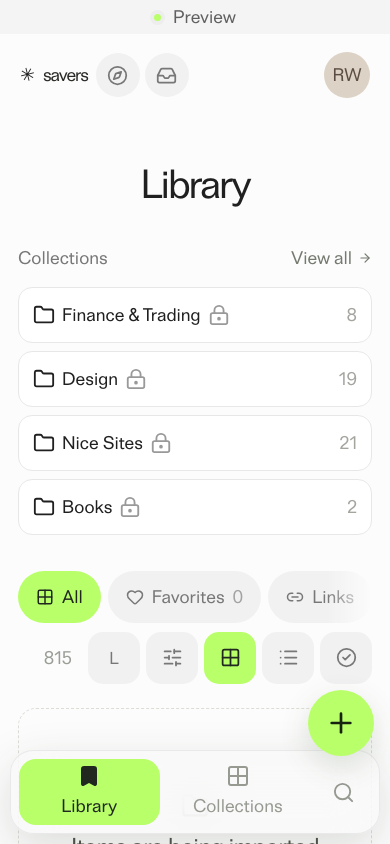
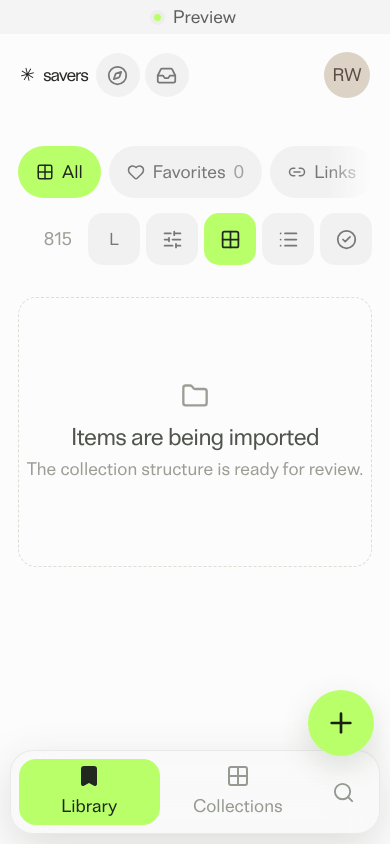
Before and after one commit to ryanwaller/savers, a Next.js app: page /rebuild in a window 390 px wide. Shown: the top 844 px of the page. Built offline with nearby package versions, Linux system fonts and the light colour scheme.

Commit message:
Align library and collection layouts with inset overlays

```diff
--- a/app/rebuild/preview.tsx
+++ b/app/rebuild/preview.tsx
@@ -517,7 +517,7 @@ export default function RebuildPreview({
   const publicAccounts = [...new Map(publicRelatedCards.filter((item) => item.isPrivate === false && item.owner).map((item) => [item.owner!.id, item.owner!])).values()];
   const activeProfile = publicAccounts.find((account) => account.id === profileId);
   const isOwnProfile = profileId === "self";
-  const profileName = isOwnProfile ? "Your profile" : activeProfile?.name || "";
+  const profileName = isOwnProfile ? "Ryan Waller" : activeProfile?.name || "";
   const profileCards = publicCards.filter((item) => isOwnProfile ? !item.owner : item.owner?.id === profileId);
   const profileCollections = isOwnProfile ? allCollections.filter((item) => !item.parentId && item.isPrivate === false) : [];
   const discoverCards = publicCards.filter((item) => {
@@ -965,7 +965,7 @@ export default function RebuildPreview({
           <span>savers</span>
         </button>
         <nav className="rb-social-nav" aria-label="Social navigation">
-          <button className={destination === "discover" ? "active" : ""} onClick={() => navigate("discover")} aria-label="Discover"><Compass size={21} /><span>Discover</span></button>
+          <button className={destination === "discover" ? "active" : ""} onClick={() => navigate("discover")} aria-label={profileId ? "Back to Discover" : "Discover"}>{profileId ? <ArrowLeft size={21} /> : <Compass size={21} />}<span>Discover</span></button>
           <button className={destination === "inbox" ? "active" : ""} onClick={() => navigate("inbox")} aria-label="Inbox"><InboxIcon size={21} /><span>Inbox</span></button>
         </nav>
         <div className="rb-top-actions">
@@ -1045,40 +1045,16 @@ export default function RebuildPreview({
                 <ArrowLeft size={17} /> {parentCollection?.name || "All cards"}
               </button>
             )}
-            <div className="rb-page-heading">
+            {collection && <div className="rb-page-heading">
               <div className="rb-heading-line">
-                <h1>{collection ? collection.name : "Library"}</h1>
-                {collection && <button className="rb-heading-privacy" onClick={() => toggleCollectionPrivacy(collection.id)} aria-label={`${collection.isPrivate === false ? "Make private" : "Make public"}: ${collection.name}`} title={collection.isPrivate === false ? "Public in this preview" : "Private in this preview"}>{collection.isPrivate === false ? <Unlock size={20} /> : <LockKeyhole size={20} />}</button>}
+                <h1>{collection.name}</h1>
+                <button className="rb-heading-privacy" onClick={() => toggleCollectionPrivacy(collection.id)} aria-label={`${collection.isPrivate === false ? "Make private" : "Make public"}: ${collection.name}`} title={collection.isPrivate === false ? "Public in this preview" : "Private in this preview"}>{collection.isPrivate === false ? <Unlock size={20} /> : <LockKeyhole size={20} />}</button>
               </div>
               {collection?.description && <p>{collection.description}</p>}
               {collection?.group === "smart" && <button className="rb-edit-rules" onClick={() => openSmartEditor(collection.id)}>Edit rules</button>}
-            </div>
-            {!collection && (
-              <div className="rb-collection-rail">
-                <div className="rb-section-intro">
-                  <span>Collections</span>
-                  <button onClick={() => navigate("collections")}>View all <ArrowRight size={14} /></button>
-                </div>
-                <div className="rb-rail-items">
-                  {allCollections.filter((item) => !item.parentId && (item.group || "links") === "links").slice(0, 4).map((item) => (
-                    <button
-                      key={item.id}
-                      className="rb-rail-item"
-                      onClick={() => setSelectedCollection(item.id)}
-                    >
-                      {item.image ? <img src={item.image} alt="" /> : <Folder size={20} />}
-                      <span>{item.name}</span>
-                      {item.isPrivate !== false && <LockKeyhole className="rb-folder-lock" size={16} aria-label="Private" />}
-                      <span className="rb-rail-count">
-                        {displayCount(item) ?? ""}
-                      </span>
-                    </button>
-                  ))}
-                </div>
-              </div>
-            )}
+            </div>}
             {collection && subcollections.length > 0 && <section className="rb-subfolder-section"><h2>Subfolders</h2><div className="rb-collection-preview-list">{subcollections.map(renderCollectionPreview)}</div></section>}
-            <div className="rb-library-toolbar">
+            <div className={`rb-library-toolbar ${collection ? "" : "rb-root-controls"}`}>
               <div className={`rb-filter-group ${filterHasMore ? "rb-filter-fade-right" : ""}`} ref={filterRef} data-scroll-fade="x">
                 {(["all", "favorites", "link", "social", "image", "note", "file"] as Filter[]).map(
                   (kind) => (
@@ -1199,11 +1175,7 @@ export default function RebuildPreview({
 
         {destination === "collections" && (
           <>
-            <div className="rb-page-heading rb-collections-heading">
-              <h1>{collectionGroup === "tags" ? "Tags" : "Collections"}</h1>
-              <span>{collectionGroup === "tags" ? tagCounts.length : allCollections.filter((item) => (item.group || "links") === collectionGroup).length}</span>
-            </div>
-            <div className="rb-collections-controls">
+            <div className="rb-collections-controls rb-root-controls">
               <div className="rb-collection-groups" role="group" aria-label="Collection type">
                 {(["links", "images", "smart", "tags"] as const).map((group) => (
                   <button
@@ -1216,6 +1188,7 @@ export default function RebuildPreview({
                 ))}
               </div>
               <div className="rb-collections-head">
+                <span className="rb-collections-count">{collectionGroup === "tags" ? tagCounts.length : allCollections.filter((item) => (item.group || "links") === collectionGroup).length}</span>
                 {collectionGroup === "tags" ? (
                   <button onClick={() => setTagOrder((order) => order === "popular" ? "name" : "popular")}>
                     <SlidersHorizontal size={18} /> {tagOrder === "popular" ? "Most used" : "By name"}
@@ -1239,13 +1212,12 @@ export default function RebuildPreview({
         {destination === "discover" && (
           <section className="rb-discover-page">
             {(activeProfile || isOwnProfile) ? (
-              <div className="rb-profile-page">
-                <div className="rb-profile-toolbar">
-                  <button className="rb-profile-back" onClick={() => setProfileId(null)} aria-label="Back to Discover"><ArrowLeft size={22} /></button>
-                  {activeProfile && <button className={followedAccountIds.includes(activeProfile.id) ? "rb-follow-button following" : "rb-follow-button"} onClick={() => toggleFollow(activeProfile.id)}>{followedAccountIds.includes(activeProfile.id) ? "Following" : "Follow"}</button>}
-                </div>
+              <div className={`rb-profile-page ${isOwnProfile ? "rb-profile-page-own" : ""}`}>
+                {activeProfile && <div className="rb-profile-toolbar">
+                  <button className={followedAccountIds.includes(activeProfile.id) ? "rb-follow-button following" : "rb-follow-button"} onClick={() => toggleFollow(activeProfile.id)}>{followedAccountIds.includes(activeProfile.id) ? "Following" : "Follow"}</button>
+                </div>}
                 <div className="rb-profile-center">
-                  <div className="rb-profile-identity">
+                  <div className={`rb-profile-identity ${isOwnProfile ? "rb-own-profile" : ""}`}>
                     {activeProfile?.avatar ? <img src={activeProfile.avatar} alt="" /> : <span>{isOwnProfile ? "RW" : profileName.slice(0, 1)}</span>}
                     <h1>{profileName}</h1>
                     <span>{profileCards.length} public {profileCards.length === 1 ? "card" : "cards"}</span>
@@ -1410,7 +1382,7 @@ export default function RebuildPreview({
               onClick={closeDetail}
               aria-label="Close item"
             >
-              <ArrowLeft size={21} />
+              <X size={21} />
             </button>
             <div>
               {activeCardIsOwn && <button onClick={() => togglePrivacy(activeCard.id)} aria-label={activeCard.isPrivate === false ? "Make private" : "Make public"} title={activeCard.isPrivate === false ? "Public in this preview" : "Private in this preview"}>
@@ -1541,9 +1513,10 @@ export default function RebuildPreview({
       )}
 
       {activeCard && relatedFeedOpen && (
+        <div className="rb-related-feed-backdrop" onMouseDown={(event) => { if (event.target === event.currentTarget) { setRelatedFeedOpen(false); setRelatedSelecting(false); setSelectedRelatedIds([]); } }}>
         <div className="rb-related-feed" role="dialog" aria-modal="true" aria-label="More related cards">
           <div className="rb-related-feed-top">
-            <button onClick={() => { setRelatedFeedOpen(false); setRelatedSelecting(false); setSelectedRelatedIds([]); }} aria-label="Back to card"><ArrowLeft size={23} /></button>
+            <button onClick={() => { setRelatedFeedOpen(false); setRelatedSelecting(false); setSelectedRelatedIds([]); }} aria-label="Close related cards"><X size={23} /></button>
             <div className="rb-related-feed-tabs" role="group" aria-label="Related card source">
               {(["all", "yours", "others"] as const).map((scope) => <button key={scope} className={relatedScope === scope ? "active" : ""} onClick={() => setRelatedScope(scope)}>{scope === "all" ? "All" : scope === "yours" ? "Yours" : "Others"}</button>)}
             </div>
@@ -1555,6 +1528,7 @@ export default function RebuildPreview({
             ))}
           </div>
           {relatedScope === "others" && !relatedCards.some((item) => item.owner) && <p className="rb-related-feed-empty">No public cards from other accounts yet.</p>}
+        </div>
         </div>
       )}
 
--- a/app/rebuild/rebuild.css
+++ b/app/rebuild/rebuild.css
@@ -59,6 +59,8 @@ body:has(.rebuild-app) {
   --rb-muted: #797a75;
   --rb-line: #e7e7e2;
   --rb-lime: #d6f6af;
+  --rb-own-avatar-bg: #dcd2c5;
+  --rb-own-avatar-ink: #5c4d44;
   min-height: 100vh;
   padding-bottom: 155px;
   background: #fbfaf7;
@@ -174,8 +176,8 @@ body:has(.rebuild-app) {
   width: 37px;
   height: 37px;
   border-radius: 50%;
-  background: #dcd2c5;
-  color: #5c4d44;
+  background: var(--rb-own-avatar-bg);
+  color: var(--rb-own-avatar-ink);
   font-size: 11px !important;
   font-weight: 700;
   letter-spacing: 0.06em;
@@ -358,12 +360,10 @@ body:has(.rebuild-app) {
   border-radius: 14px;
   background: #fff;
   text-align: left;
-  transition:
-    transform 160ms,
-    box-shadow 160ms;
+  transition: background-color 180ms ease, box-shadow 180ms ease;
 }
 .rb-rail-item:hover {
-  transform: translateY(-2px);
+  background: #f3f3f3;
   box-shadow: 0 8px 24px #1a241914;
 }
 .rb-rail-item img {
@@ -1823,6 +1823,7 @@ body:has(.rebuild-app) {
   border-color: #393939;
   color: #f3f3f3;
 }
+.rb-theme-dark .rb-rail-item:hover { background: #303030; }
 .rb-dark .rb-rail-count,
 .rb-theme-dark .rb-rail-count {
   color: #aaa;
@@ -2459,9 +2460,9 @@ body:has(.rebuild-app) {
   background: #f1f1f1;
   color: #333;
   text-align: left;
-  transition: background 150ms ease, transform 150ms ease;
-}
-.rb-collection-preview-main:hover { background: #e9e9e9; transform: translateY(-2px); }
+  transition: background-color 180ms ease;
+}
+.rb-collection-preview-main:hover { background: #e9e9e9; }
 .rb-collection-preview-heading { display: flex; align-items: center; gap: 12px; min-width: 0; }
 .rb-collection-preview-heading h2 { min-width: 0; overflow: hidden; text-overflow: ellipsis; white-space: nowrap; }
 .rb-collection-preview-heading > svg { flex: 0 0 auto; color: #919591; }
@@ -2473,6 +2474,7 @@ body:has(.rebuild-app) {
   display: grid; place-items: center; flex: 0 0 34px; width: 34px; height: 34px;
   border-radius: 50%; background: #303030; color: #b9ff69; object-fit: cover;
 }
+.rebuild-app .rb-collection-preview-owner > span:first-child { background: var(--rb-own-avatar-bg); color: var(--rb-own-avatar-ink); font-size: 12px !important; }
 .rb-collection-preview-art { position: absolute; top: 50%; right: 44px; display: grid; place-items: center; width: 156px; height: 144px; transform: translateY(-50%); color: #9ea29d; }
 .rb-collection-preview-art > img { position: absolute; width: 116px; height: 138px; border: 5px solid #fff; border-radius: 15px; object-fit: cover; box-shadow: 0 9px 25px #0002; }
 .rb-collection-preview-art > img[data-failed] { display: none; }
@@ -2727,11 +2729,16 @@ body:has(.rebuild-app) {
   .rb-follow-button { margin-left: 0; }
 }
 
-/* Full-height reading surfaces reach the viewport edge. Only contained lists use masks. */
-.rb-detail-backdrop { position: fixed; z-index: 35; inset: 0; display: flex; justify-content: center; background: #0009; backdrop-filter: blur(8px); }
-.rb-detail-backdrop .rb-detail { position: relative; inset: auto; flex: 0 1 1400px; width: calc(100% - 80px); height: 100dvh; max-height: 100dvh; overflow-y: auto; box-shadow: 0 20px 70px #0003; }
-.rb-detail-direct { background: transparent; backdrop-filter: none; }
-.rb-detail-direct .rb-detail { flex-basis: 100%; width: 100%; box-shadow: none; }
+/* Item and related layers float within the viewport; direct links remain full page. */
+.rb-detail-backdrop, .rb-related-feed-backdrop { position: fixed; inset: 0; display: flex; justify-content: center; padding: clamp(12px, 2.5vw, 36px); background: #0009; backdrop-filter: blur(8px); }
+.rb-detail-backdrop { z-index: 35; }
+.rb-related-feed-backdrop { z-index: 40; }
+.rb-detail-backdrop .rb-detail { position: relative; inset: auto; flex: 0 1 1400px; width: 100%; height: 100%; max-height: 100%; overflow-y: auto; overscroll-behavior: contain; border-radius: 24px; box-shadow: 0 20px 70px #0003; }
+.rb-detail-backdrop .rb-detail-bar { background: transparent; backdrop-filter: none; pointer-events: none; }
+.rb-detail-backdrop .rb-detail-bar :is(button, a, .rb-detail-menu) { pointer-events: auto; }
+.rb-related-feed-backdrop .rb-related-feed { position: relative; inset: auto; flex: 0 1 1600px; width: 100%; height: 100%; overflow-y: auto; overscroll-behavior: contain; padding: 36px clamp(24px, 3vw, 50px) 110px; border-radius: 24px; box-shadow: 0 20px 70px #0003; }
+.rb-detail-direct { padding: 0; background: transparent; backdrop-filter: none; }
+.rb-detail-direct .rb-detail { flex-basis: 100%; width: 100%; border-radius: 0; box-shadow: none; }
 .rebuild-app .rb-detail-menu { top: calc(100% + 10px); width: 240px; }
 .rebuild-app .rb-detail-menu button { display: flex; align-items: center; justify-content: flex-start; gap: 10px; width: 100%; height: auto; min-height: var(--rb-control-size); padding: 0 14px; border-radius: 12px; background: transparent; color: var(--rb-control-ink); text-align: left; white-space: nowrap; }
 .rebuild-app .rb-detail-bar .rb-detail-menu button { display: flex; flex: none; width: 100%; }
@@ -2761,7 +2768,11 @@ body:has(.rebuild-app) {
 .rb-tag-editor-actions { justify-content: center; gap: 10px; }
 .rb-tag-editor-actions button { min-height: var(--rb-control-size); padding: 0 24px; border-radius: 999px; }
 @media (max-width: 700px) {
-  .rb-detail-backdrop .rb-detail { flex-basis: 100%; width: 100%; }
+  .rb-detail-backdrop, .rb-related-feed-backdrop { padding: 10px; }
+  .rb-detail-backdrop .rb-detail { flex-basis: 100%; width: 100%; border-radius: 18px; }
+  .rb-detail-direct { padding: 0; }
+  .rb-detail-direct .rb-detail { border-radius: 0; }
+  .rb-related-feed-backdrop .rb-related-feed { padding: 22px 16px 100px; border-radius: 18px; }
   .rb-composer-overlay { display: grid; padding: 12px; }
   .rb-composer { max-height: calc(100dvh - 24px); padding: 24px; border-radius: 22px; }
   .rb-composer-footer { bottom: -24px; margin-right: -24px; margin-bottom: -24px; margin-left: -24px; padding: 14px 24px 24px; }
@@ -2769,8 +2780,8 @@ body:has(.rebuild-app) {
 
 /* Roomier, image-led cards and a translucent destination dock. */
 .rb-main { max-width: 1640px; padding-left: clamp(24px, 4vw, 72px); padding-right: clamp(24px, 4vw, 72px); }
-.rb-card-grid:not(.rb-list-grid), .rb-discover-grid { columns: 2 440px; column-gap: clamp(30px, 5vw, 90px); }
-.rb-card-grid:not(.rb-list-grid) .rb-card, .rb-discover-grid .rb-card { margin-bottom: clamp(36px, 5vw, 80px); }
+.rb-discover-grid { columns: 2 440px; column-gap: clamp(30px, 5vw, 90px); }
+.rb-discover-grid .rb-card { margin-bottom: clamp(36px, 5vw, 80px); }
 .rb-card:has(.rb-card-image) { border: 0; background: #e9e9e9; }
 .rb-card:has(.rb-card-image) .rb-card-image img { max-height: 570px; }
 .rb-card:has(.rb-card-image) .rb-card-content { padding: 18px 20px 20px; }
@@ -2834,7 +2845,7 @@ body:has(.rebuild-app) {
 .rebuild-app .rb-card:has(.rb-card-image) p { font-size: 16px !important; }
 @media (max-width: 700px) {
   .rb-main { padding-left: 18px; padding-right: 18px; }
-  .rb-card-grid:not(.rb-list-grid), .rb-discover-grid { columns: 1; }
+  .rb-discover-grid { columns: 1; }
   .rb-related-feed { padding-left: 18px; padding-right: 18px; }
   .rb-related-feed-grid { grid-template-columns: 1fr; }
   .rb-profile-center { margin: 65px auto 80px; }
@@ -2863,10 +2874,13 @@ body:has(.rebuild-app), .rebuild-app, .rb-detail, .rb-related-feed { background:
 .rb-size-menu button { display: flex; align-items: center; justify-content: space-between; width: 100%; min-height: 43px; padding: 8px 11px; border-radius: 10px; color: var(--rb-control-ink); text-align: left; }
 .rb-size-menu button:hover { background: #b9ff69; color: #202820; }
 .rb-theme-dark .rb-size-menu { border-color: #444; background: #262626; color: #eee; }
-.rb-card-grid:not(.rb-list-grid).rb-card-size-s { columns: 4 215px; }
-.rb-card-grid:not(.rb-list-grid).rb-card-size-m { columns: 3 300px; }
-.rb-card-grid:not(.rb-list-grid).rb-card-size-l { columns: 2 440px; }
-.rb-card-grid:not(.rb-list-grid).rb-card-size-xl { columns: 1 760px; }
+/* Library scales share the related feed's aligned-row grid and card treatment. */
+.rb-card-grid:not(.rb-list-grid) { display: grid; grid-template-columns: repeat(var(--rb-grid-columns), minmax(0, 1fr)); align-items: start; column-gap: var(--rb-grid-gap); row-gap: var(--rb-grid-row-gap); }
+.rb-card-grid:not(.rb-list-grid) .rb-card { min-width: 0; margin: 0; }
+.rb-card-grid.rb-card-size-s { --rb-grid-columns: 4; --rb-grid-gap: clamp(18px, 2vw, 28px); --rb-grid-row-gap: 36px; }
+.rb-card-grid.rb-card-size-m { --rb-grid-columns: 3; --rb-grid-gap: clamp(22px, 3vw, 48px); --rb-grid-row-gap: 54px; }
+.rb-card-grid.rb-card-size-l { --rb-grid-columns: 2; --rb-grid-gap: clamp(28px, 5vw, 76px); --rb-grid-row-gap: clamp(48px, 5vw, 76px); }
+.rb-card-grid.rb-card-size-xl { --rb-grid-columns: 1; --rb-grid-gap: 0px; --rb-grid-row-gap: 80px; max-width: 900px; margin-inline: auto; }
 .rb-card-grid { animation: rb-view-in 320ms cubic-bezier(.2,.7,.2,1) both; }
 .rb-card-grid.rb-card-size-s .rb-card-image img { max-height: 245px; }
 .rb-card-grid.rb-card-size-m .rb-card-image img { max-height: 370px; }
@@ -2897,6 +2911,18 @@ body:has(.rebuild-app), .rebuild-app, .rb-detail, .rb-related-feed { background:
 .rebuild-app :is(.rb-related-picker-head input, .rb-tag-editor-add input) { border: 0; box-shadow: none; }
 .rebuild-app :is(.rb-related-picker-head input, .rb-tag-editor-add input):focus-visible { outline: 0 !important; box-shadow: none; background: #ececec; }
 .rb-theme-dark :is(.rb-related-picker-head input, .rb-tag-editor-add input):focus-visible { background: #3a3a3a; }
+
+/* Root Library and Collections share a single starting line and toolbar rhythm. */
+.rb-root-controls { min-height: var(--rb-control-size); margin-top: clamp(26px, 3vw, 42px); margin-bottom: 32px; }
+.rb-root-controls :is(.rb-filter-group, .rb-collection-groups) { gap: 8px; }
+.rb-root-controls .rb-collections-head { gap: 12px; }
+.rb-root-controls .rb-collections-count { color: var(--rb-control-muted); }
+.rb-root-controls .rb-collections-head button { min-height: var(--rb-control-size); padding: 0 18px; }
+.rb-profile-page-own .rb-profile-center { margin-top: clamp(68px, 10vh, 130px); }
+.rebuild-app .rb-own-profile > span:first-child { background: var(--rb-own-avatar-bg); color: var(--rb-own-avatar-ink); font-size: 31px !important; }
+@media (max-width: 700px) {
+  .rb-root-controls.rb-library-toolbar { gap: 15px; }
+}
 
 /* Browser-local card editing, image replacement, and batch actions. */
 .rb-edit-backdrop, .rb-bulk-dialog { z-index: 60; }
@@ -2919,8 +2945,8 @@ body:has(.rebuild-app), .rebuild-app, .rb-detail, .rb-related-feed { background:
 .rb-bulk-panel > div .rb-bulk-danger { background: #f4d5d2; color: #9e413a; }
 @media (max-width: 700px) {
   .rb-dock { left: 50%; right: auto; width: calc(100vw - 20px); }
-  .rb-card-grid:not(.rb-list-grid).rb-card-size-s, .rb-card-grid:not(.rb-list-grid).rb-card-size-m { columns: 2 150px; column-gap: 12px; }
-  .rb-card-grid:not(.rb-list-grid).rb-card-size-l, .rb-card-grid:not(.rb-list-grid).rb-card-size-xl { columns: 1; }
+  .rb-card-grid.rb-card-size-s, .rb-card-grid.rb-card-size-m { --rb-grid-columns: 2; --rb-grid-gap: 12px; --rb-grid-row-gap: 24px; }
+  .rb-card-grid.rb-card-size-l, .rb-card-grid.rb-card-size-xl { --rb-grid-columns: 1; --rb-grid-row-gap: 38px; }
   .rb-library-selection-bar { right: 12px; left: 12px; bottom: 12px; flex-wrap: wrap; transform: none; white-space: normal; }
   .rb-library-selection-bar button { min-height: 42px; }
   .rb-edit-panel { padding: 20px; }
```
Also changed, not shown: 1 other file (tests, documents, lock files or other folders).
